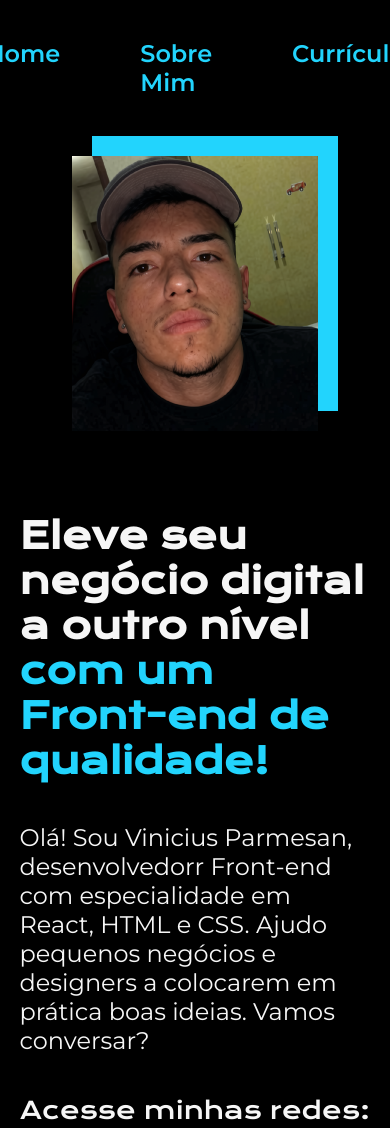
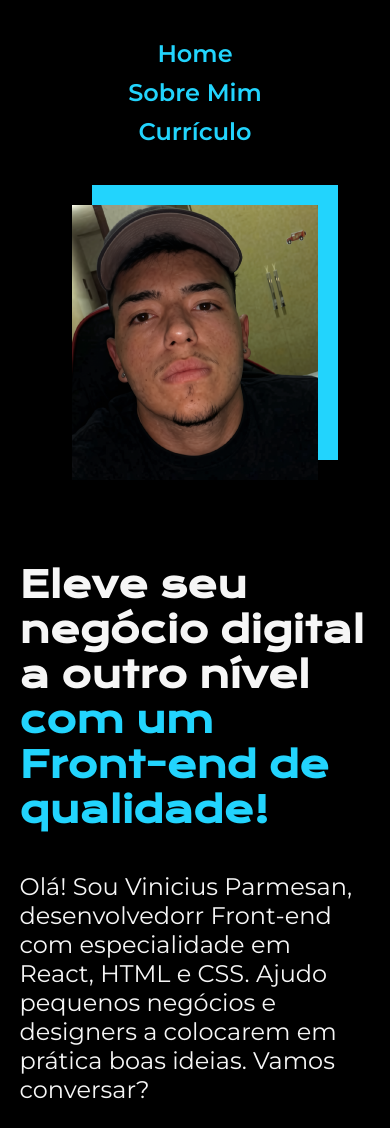
Before and after one commit to viniparmesan/portifolio, a plain HTML site: page index.html in a window 390 px wide. Shown: the top 1128 px of the page. Drawn offline with nearby package versions, Linux system fonts and the light colour scheme.

Commit message:
Add files via upload

```diff
--- a/styles/style.css
+++ b/styles/style.css
@@ -128,7 +128,10 @@ body {
     }
 
     .cabecalho__menu {
-        justify-content: center;
+        flex-direction: column;
+        gap: 10px;
+        align-items: center;
+
     }
 
     .apresentacao {
@@ -144,4 +147,16 @@ body {
         width: 70%;
     }
 
+    .rodape {
+        text-align: center;
+    }
 }
+
+@media (max-width: 620px) {
+
+    .cabecalho__menu {
+        flex-direction: column;
+        gap: 10px;
+        align-items: center;
+    }
+}
```
